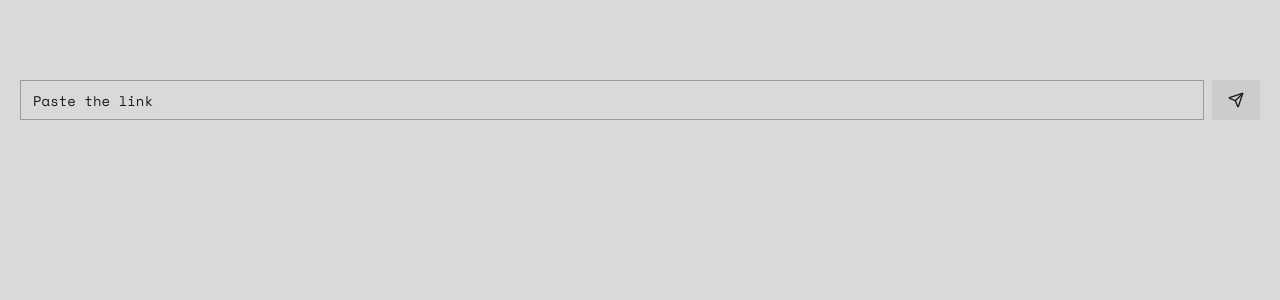
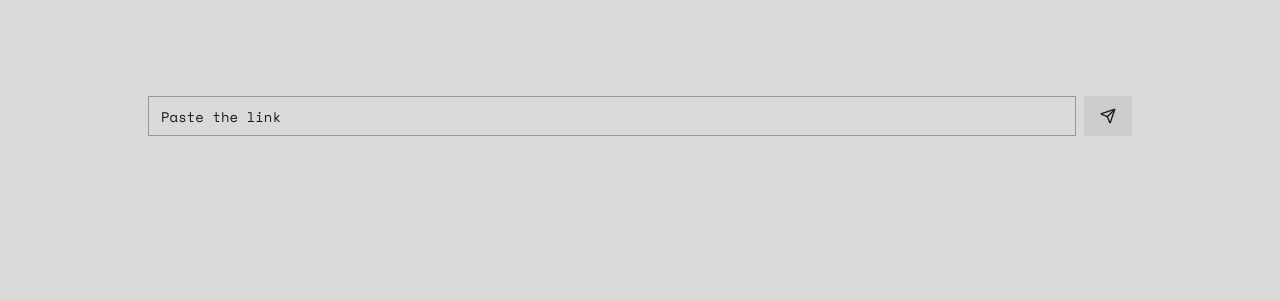
Before and after one commit to tushcmd/ram-rag, a Next.js app: page /submit-link in a window 1280 px wide. Shown: the top 300 px of the page. Built offline with nearby package versions, Linux system fonts and the light colour scheme.

Commit message:
styles: max-w-5xl

```diff
--- a/app/globals.css
+++ b/app/globals.css
@@ -80,7 +80,7 @@ h6 {
 
 @layer components {
   .layout-container {
-    @apply container px-5 mx-auto max-w-7xl;
+    @apply container max-w-5xl px-5 mx-auto;
   }
 
   .page-container {
--- a/app/submit-link/page.js
+++ b/app/submit-link/page.js
@@ -24,7 +24,7 @@ export default function SubmitLink() {
   const [loading, setLoading] = useState(false);
 
   return (
-    <div className='page-container'>
+    <div className='mt-4 page-container'>
       <div className="flex flex-col w-full gap-2">
         <form
           className="relative flex items-center justify-center gap-2"
```
